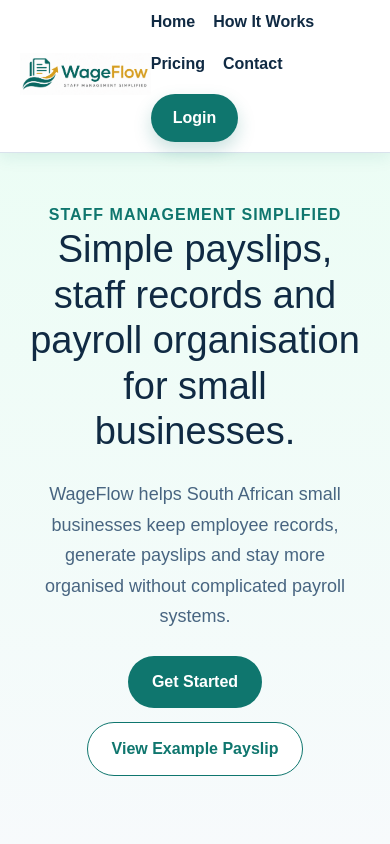
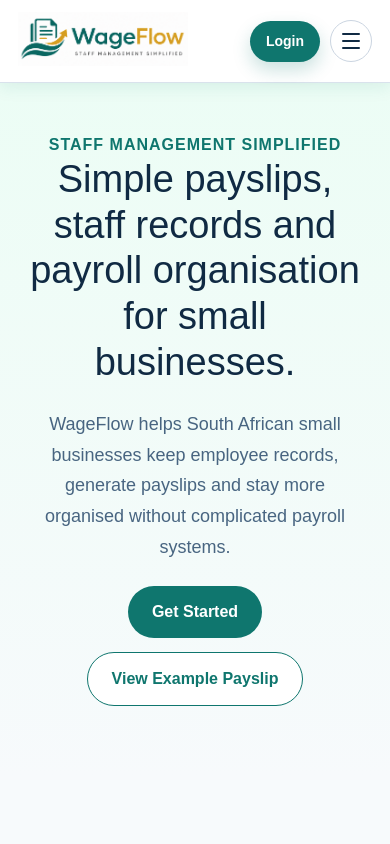
Before and after one commit to KaonPM/wageflow, a Next.js app: page / in a window 390 px wide. Shown: the top 844 px of the page. Built offline with nearby package versions, Linux system fonts and the light colour scheme.

Commit message:
Add mobile landing navigation menu

```diff
--- a/app/page.tsx
+++ b/app/page.tsx
@@ -18,6 +18,7 @@ export default function WageFlowLandingPage() {
   const [isSending, setIsSending] = useState(false);
 
   const [openPricing, setOpenPricing] = useState(false);
+  const [mobileMenuOpen, setMobileMenuOpen] = useState(false);
 
   async function handleSubmit(e: React.FormEvent<HTMLFormElement>) {
     e.preventDefault();
@@ -64,18 +65,44 @@ export default function WageFlowLandingPage() {
 
   return (
     <main style={page}>
-      <nav style={nav}>
+      <style>{responsiveHeaderStyles}</style>
+
+      <nav style={nav} className="landing-nav">
         <div style={brand}>
           <img src="/wageflow-logo.png" alt="WageFlow Logo" style={logo} />
         </div>
 
-        <div style={navLinks}>
+        <div style={navLinks} className="desktop-nav-links">
           <a href="#home" style={navLink}>Home</a>
           <a href="#how-it-works" style={navLink}>How It Works</a>
           <a href="#pricing" style={navLink}>Pricing</a>
           <a href="#contact" style={navLink}>Contact</a>
           <a href="/login" style={loginButton}>Login</a>
         </div>
+
+        <div className="mobile-actions" style={mobileActions}>
+          <a href="/login" style={mobileLoginButton}>Login</a>
+          <button
+            type="button"
+            style={menuButton}
+            onClick={() => setMobileMenuOpen((current) => !current)}
+            aria-expanded={mobileMenuOpen}
+            aria-label="Open navigation menu"
+          >
+            <span style={menuLine}></span>
+            <span style={menuLine}></span>
+            <span style={menuLine}></span>
+          </button>
+        </div>
+
+        {mobileMenuOpen && (
+          <div className="mobile-menu-panel" style={mobileMenuPanel}>
+            <a href="#home" style={mobileMenuLink} onClick={() => setMobileMenuOpen(false)}>Home</a>
+            <a href="#how-it-works" style={mobileMenuLink} onClick={() => setMobileMenuOpen(false)}>How It Works</a>
+            <a href="#pricing" style={mobileMenuLink} onClick={() => setMobileMenuOpen(false)}>Pricing</a>
+            <a href="#contact" style={mobileMenuLink} onClick={() => setMobileMenuOpen(false)}>Contact</a>
+          </div>
+        )}
       </nav>
 
       <section id="home" style={hero}>
@@ -368,6 +395,41 @@ const page = {
   background: "#f7fafc",
 };
 
+const responsiveHeaderStyles = `
+  .mobile-actions,
+  .mobile-menu-panel {
+    display: none !important;
+  }
+
+  @media (max-width: 720px) {
+    .landing-nav {
+      padding: 14px 18px !important;
+      align-items: center !important;
+      gap: 12px !important;
+    }
+
+    .desktop-nav-links {
+      display: none !important;
+    }
+
+    .mobile-actions {
+      display: flex !important;
+    }
+
+    .mobile-menu-panel {
+      display: flex !important;
+      left: 18px !important;
+      right: 18px !important;
+      top: calc(100% + 8px) !important;
+    }
+
+    .landing-nav img {
+      width: 170px !important;
+      max-width: 48vw !important;
+    }
+  }
+`;
+
 const nav = {
   position: "sticky" as const,
   top: 0,
@@ -416,6 +478,59 @@ const loginButton = {
   textDecoration: "none",
   fontWeight: 800,
   boxShadow: "0 8px 18px rgba(15, 118, 110, 0.22)",
+};
+
+const mobileActions = {
+  alignItems: "center",
+  gap: 10,
+  marginLeft: "auto",
+};
+
+const mobileLoginButton = {
+  ...loginButton,
+  padding: "10px 16px",
+  fontSize: 14,
+};
+
+const menuButton = {
+  width: 42,
+  height: 42,
+  borderRadius: 999,
+  border: "1px solid #cbd5e1",
+  background: "#ffffff",
+  display: "inline-flex",
+  flexDirection: "column" as const,
+  alignItems: "center",
+  justifyContent: "center",
+  gap: 5,
+  cursor: "pointer",
+};
+
+const menuLine = {
+  width: 18,
+  height: 2,
+  borderRadius: 999,
+  background: "#102a43",
+};
+
+const mobileMenuPanel = {
+  position: "absolute" as const,
+  flexDirection: "column" as const,
+  gap: 4,
+  padding: "12px",
+  borderRadius: 18,
+  background: "#ffffff",
+  border: "1px solid #d9e2ec",
+  boxShadow: "0 18px 36px rgba(15, 23, 42, 0.14)",
+};
+
+const mobileMenuLink = {
+  color: "#102a43",
+  textDecoration: "none",
+  fontSize: 16,
+  fontWeight: 800,
+  padding: "13px 14px",
+  borderRadius: 12,
 };
 
 const hero = {
```
